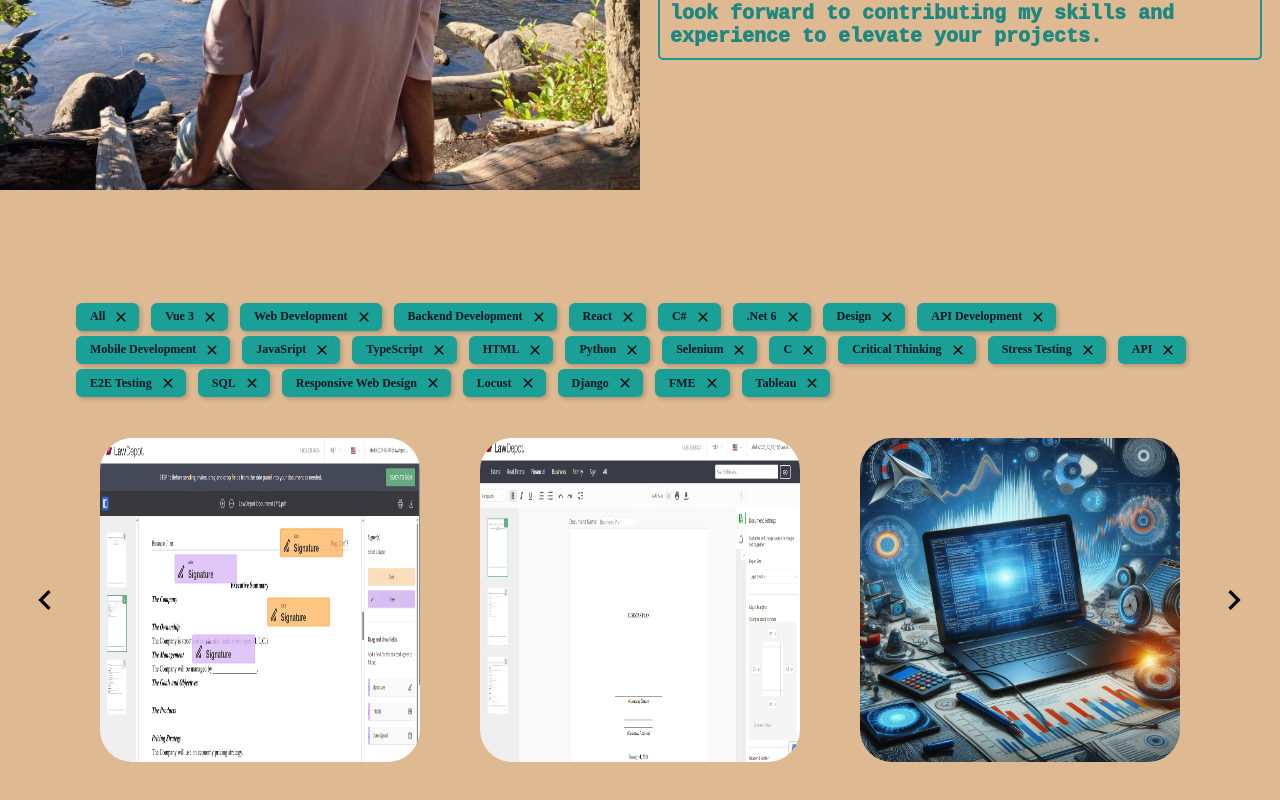
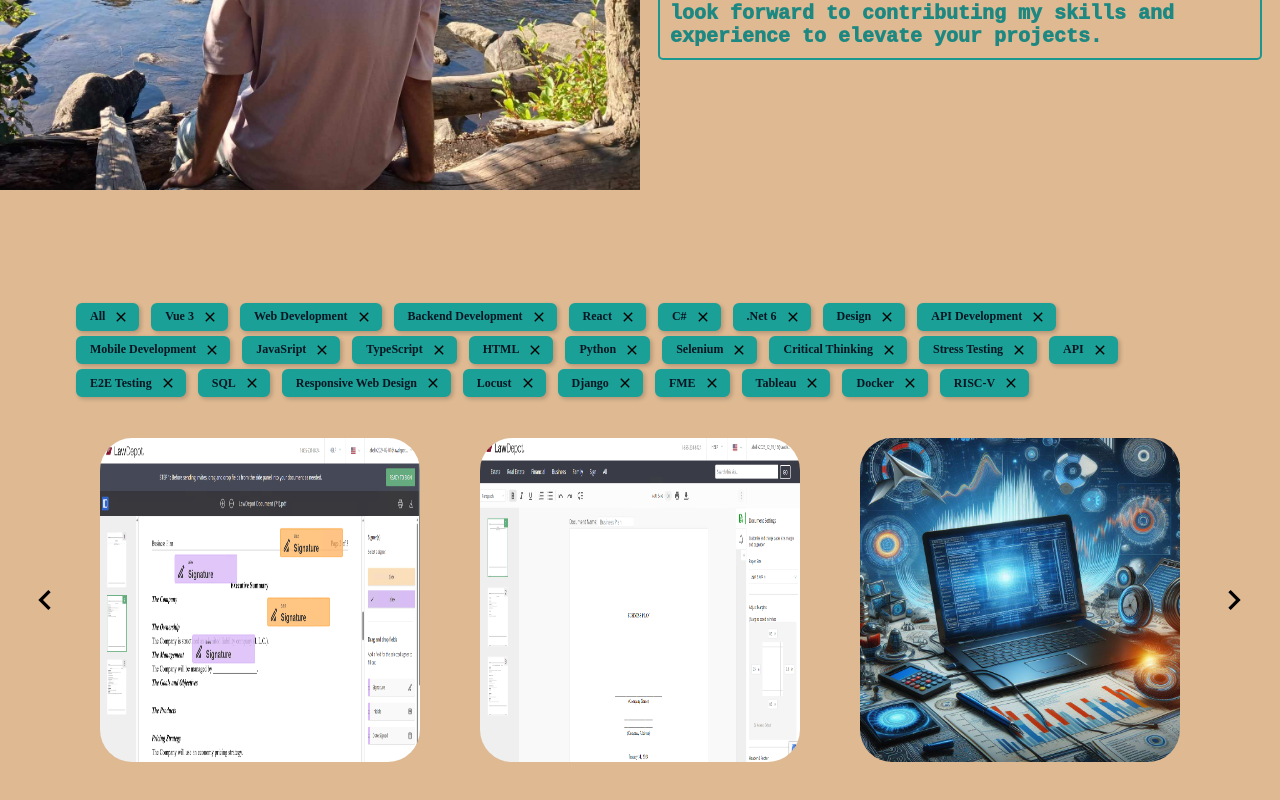
Before and after one commit to ballin-98/portfolio, a Vue app: page / in a window 1280 px wide. Shown: the part 610-1410 px from the top of the page. Built offline with nearby package versions, Linux system fonts and the light colour scheme.

Commit message:
updated some tags

```diff
--- a/src/data/tagData.ts
+++ b/src/data/tagData.ts
@@ -17,7 +17,6 @@ export const allTags: TagDto[] = [
   { title: 'HTML', showTag: true },
   { title: 'Python', showTag: true },
   { title: 'Selenium', showTag: true },
-  { title: 'C', showTag: true },
   { title: 'Critical Thinking', showTag: true },
   { title: 'Stress Testing', showTag: true },
   { title: 'API', showTag: true },
@@ -27,5 +26,7 @@ export const allTags: TagDto[] = [
   { title: 'Locust', showTag: true },
   { title: 'Django', showTag: true },
   { title: 'FME', showTag: true },
-  { title: 'Tableau', showTag: true }
+  { title: 'Tableau', showTag: true },
+  { title: 'Docker', showTag: true },
+  { title: 'RISC-V', showTag: true }
 ]
```
